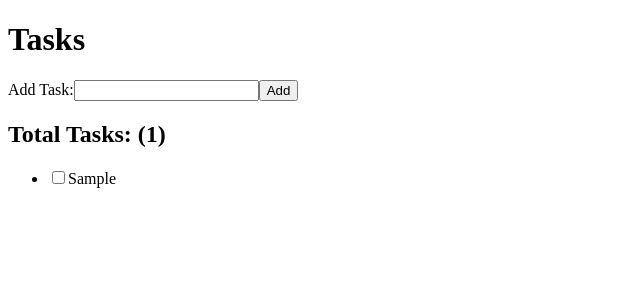
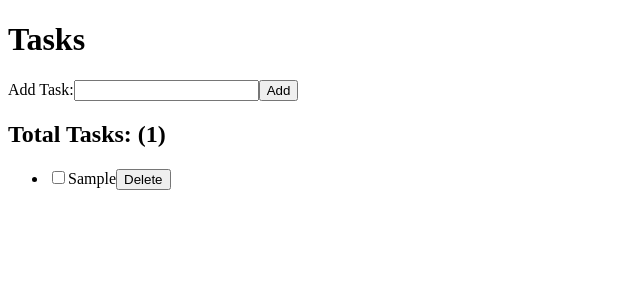
Before and after one commit to sheikhlimon/daily-tasks-app, a React (Vite) app: page / in a window 1280 px wide. Both pictures are taken after typing "Sample" into the empty fields and a click on the button "Add". Shown: the top 300 px of the page, without its empty margins (0-640 px from the left). Built offline with nearby package versions, Linux system fonts and the light colour scheme.

Commit message:
feat: add delete test and delete button functionality

```diff
--- a/src/App.tsx
+++ b/src/App.tsx
@@ -24,13 +24,22 @@ function App() {
     );
   };
 
+  const onDeleteTask = (id: number) => {
+    setTasks(tasks.filter((task) => task.id !== id));
+  };
+
   return (
     <div>
       <h1>Tasks</h1>
       <AddTask onAddTask={onAddTask} />
       <TaskList header={<TaskListHeader count={tasks.length} />}>
         {tasks.map((task) => (
-          <TaskListItem key={task.id} task={task} onToggleTask={onToggleTask} />
+          <TaskListItem
+            key={task.id}
+            task={task}
+            onToggleTask={onToggleTask}
+            onDeleteTask={onDeleteTask}
+          />
         ))}
       </TaskList>
     </div>
--- a/src/TaskItemList.tsx
+++ b/src/TaskItemList.tsx
@@ -3,11 +3,13 @@ import type { Task } from "./types";
 type TaskListItemProps = {
   task: Task;
   onToggleTask: (id: number) => void;
+  onDeleteTask: (id: number) => void;
 };
 
 export default function TaskListItem({
   task,
   onToggleTask,
+  onDeleteTask,
 }: TaskListItemProps) {
   return (
     <li>
@@ -20,6 +22,12 @@ export default function TaskListItem({
         />
         {task.title}
       </label>
+      <button
+        onClick={() => onDeleteTask(task.id)}
+        aria-label={`Delete ${task.title}`}
+      >
+        Delete
+      </button>
     </li>
   );
 }
```
Also changed, not shown: 1 other file (tests, documents, lock files or other folders).
